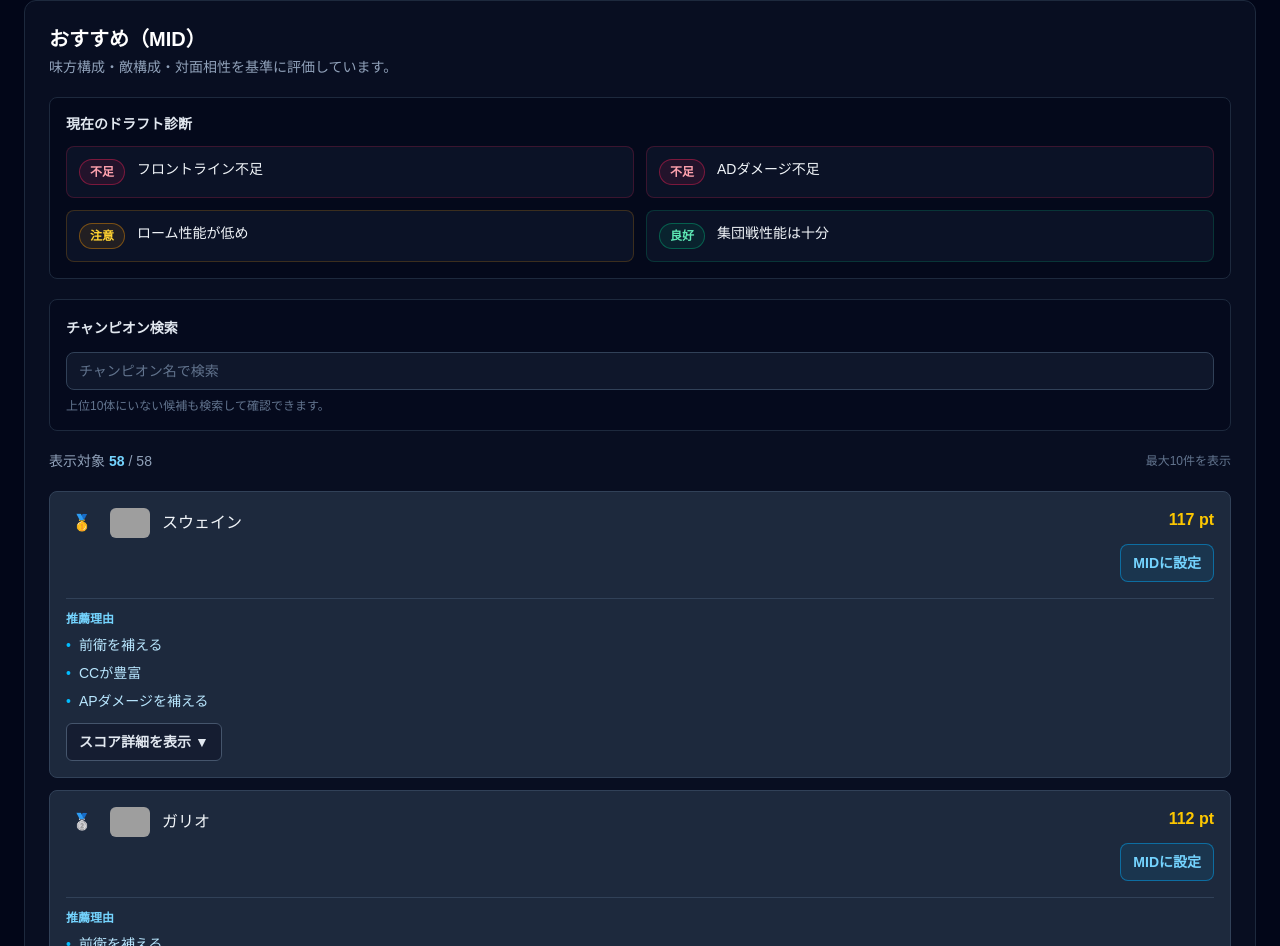
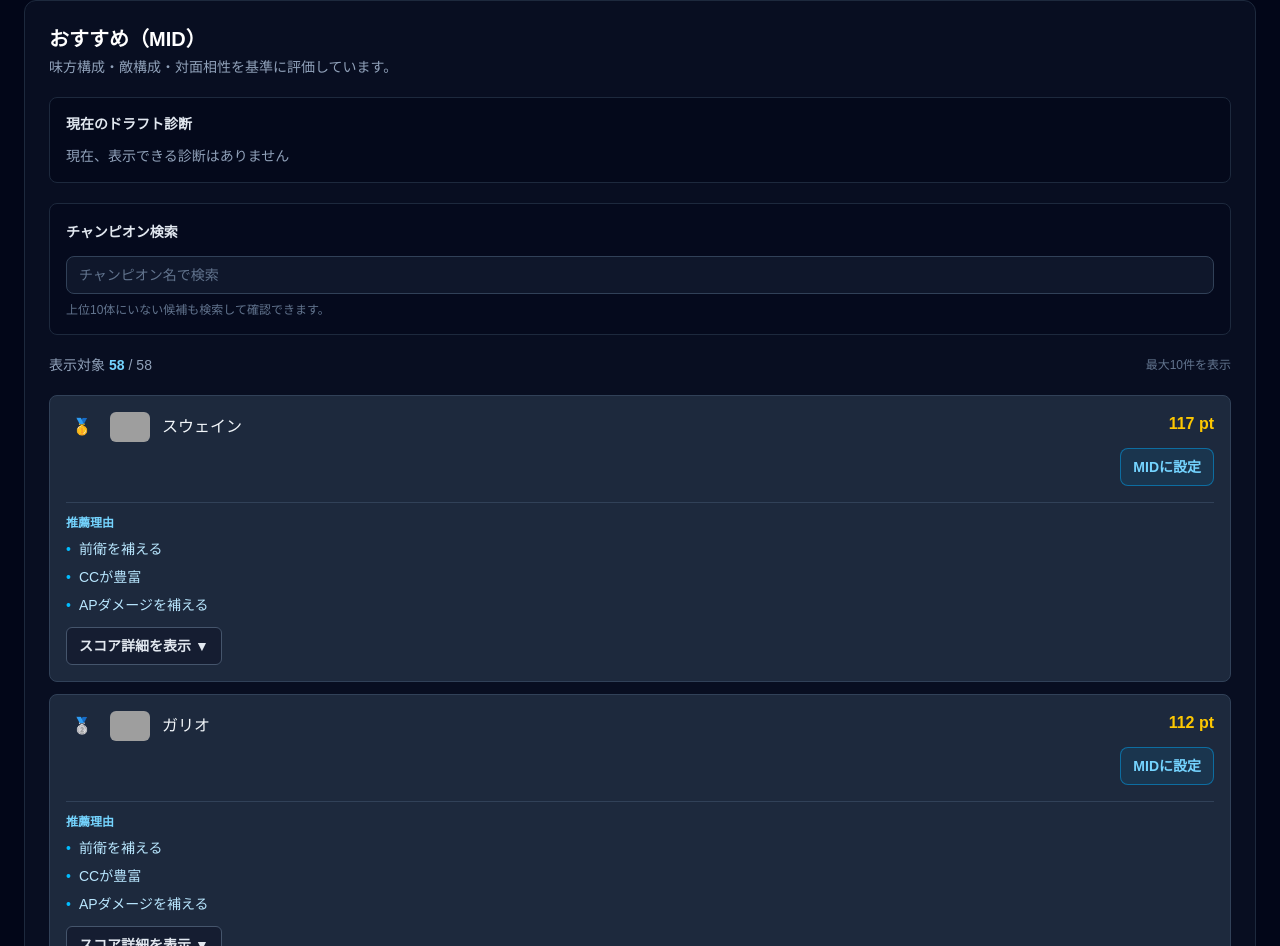
Before and after one commit to kyosukesai17-tech/PickWise, a Next.js app: page / in a window 1280 px wide. Shown: the part 1348-2294 px from the top of the page. Built offline with nearby package versions, Linux system fonts and the light colour scheme; grey boxes are pictures that could not be loaded.

Commit message:
feat: connect basic draft diagnosis data

```diff
--- a/components/RecommendationSection.tsx
+++ b/components/RecommendationSection.tsx
@@ -6,7 +6,9 @@ import ChampionCard from "./ChampionCard";
 import DraftDiagnosis from "./DraftDiagnosis";
 import DraftMetricsDisplay from "./DraftMetricsDisplay";
 
+import { analyzeTeam } from "../lib/analyzeTeam";
 import { analyzeChampionSynergy } from "../lib/analyzeChampionSynergy";
+import { buildBasicDraftDiagnosis } from "../lib/buildBasicDraftDiagnosis";
 import { getChampionDetail } from "../lib/analyzeTraits";
 import { generateReason } from "../lib/generateReason";
 import {
@@ -25,7 +27,6 @@ import type {
   Champion,
   Role,
 } from "../types/champion";
-import type { DraftDiagnosisItem } from "./DraftDiagnosis";
 
 type RecommendationSectionProps = {
   allyTeam: (Champion | null)[];
@@ -37,30 +38,6 @@ type RecommendationSectionProps = {
     champion: Champion,
   ) => void;
 };
-
-// Temporary display data. A later PR will replace this with real diagnosis output.
-const DUMMY_DRAFT_DIAGNOSIS_ITEMS = [
-  {
-    id: "frontline-shortage",
-    label: "フロントライン不足",
-    status: "WARNING",
-  },
-  {
-    id: "ad-damage-shortage",
-    label: "ADダメージ不足",
-    status: "WARNING",
-  },
-  {
-    id: "low-roam",
-    label: "ローム性能が低め",
-    status: "CAUTION",
-  },
-  {
-    id: "teamfight-ready",
-    label: "集団戦性能は十分",
-    status: "GOOD",
-  },
-] as const satisfies readonly DraftDiagnosisItem[];
 
 export default function RecommendationSection({
   allyTeam,
@@ -106,6 +83,14 @@ export default function RecommendationSection({
       enemyBans,
       selectedRole,
     );
+
+  const allyAnalysis = analyzeTeam(allyTeam);
+  const hasSelectedAlly = allyTeam.some(
+    (champion) => champion !== null,
+  );
+  const diagnosisItems = hasSelectedAlly
+    ? buildBasicDraftDiagnosis(allyAnalysis)
+    : [];
 
   const selectedAllyChampion =
     allyTeam[
@@ -171,7 +156,7 @@ export default function RecommendationSection({
         </p>
       </div>
 
-      <DraftDiagnosis items={DUMMY_DRAFT_DIAGNOSIS_ITEMS} />
+      <DraftDiagnosis items={diagnosisItems} />
 
       <div className="rounded-lg border border-slate-800 bg-slate-950/40 p-4">
         <label
--- /dev/null
+++ b/lib/buildBasicDraftDiagnosis.ts
@@ -0,0 +1,64 @@
+import type { TeamAnalysis } from "./analyzeTeam";
+import type { DraftDiagnosisItem } from "../types/draftDiagnosis";
+
+export function buildBasicDraftDiagnosis(
+  analysis: TeamAnalysis,
+): DraftDiagnosisItem[] {
+  return [
+    analysis.needTank
+      ? {
+          id: "frontline",
+          label: "フロントライン不足",
+          description:
+            "前衛として攻撃を受けられるチャンピオンが不足しています",
+          status: "WARNING",
+        }
+      : {
+          id: "frontline",
+          label: "フロントラインは十分",
+          description: "前衛役を担える構成です",
+          status: "GOOD",
+        },
+    analysis.needAD
+      ? {
+          id: "ad-damage",
+          label: "ADダメージ不足",
+          description:
+            "物理ダメージを出せるチャンピオンが不足しています",
+          status: "WARNING",
+        }
+      : {
+          id: "ad-damage",
+          label: "ADダメージは十分",
+          description: "物理ダメージ源を確保できています",
+          status: "GOOD",
+        },
+    analysis.needAP
+      ? {
+          id: "ap-damage",
+          label: "APダメージ不足",
+          description:
+            "魔法ダメージを出せるチャンピオンが不足しています",
+          status: "WARNING",
+        }
+      : {
+          id: "ap-damage",
+          label: "APダメージは十分",
+          description: "魔法ダメージ源を確保できています",
+          status: "GOOD",
+        },
+    analysis.needCC
+      ? {
+          id: "cc",
+          label: "CC不足",
+          description: "敵の行動を止める手段が不足しています",
+          status: "WARNING",
+        }
+      : {
+          id: "cc",
+          label: "CCは十分",
+          description: "敵を止める手段を確保できています",
+          status: "GOOD",
+        },
+  ];
+}
--- /dev/null
+++ b/types/draftDiagnosis.ts
@@ -0,0 +1,8 @@
+export type DiagnosisStatus = "WARNING" | "CAUTION" | "GOOD";
+
+export type DraftDiagnosisItem = Readonly<{
+  id: string;
+  label: string;
+  description?: string;
+  status: DiagnosisStatus;
+}>;
```
Also changed, not shown: components/DraftDiagnosis.tsx (+4 -8 lines).
